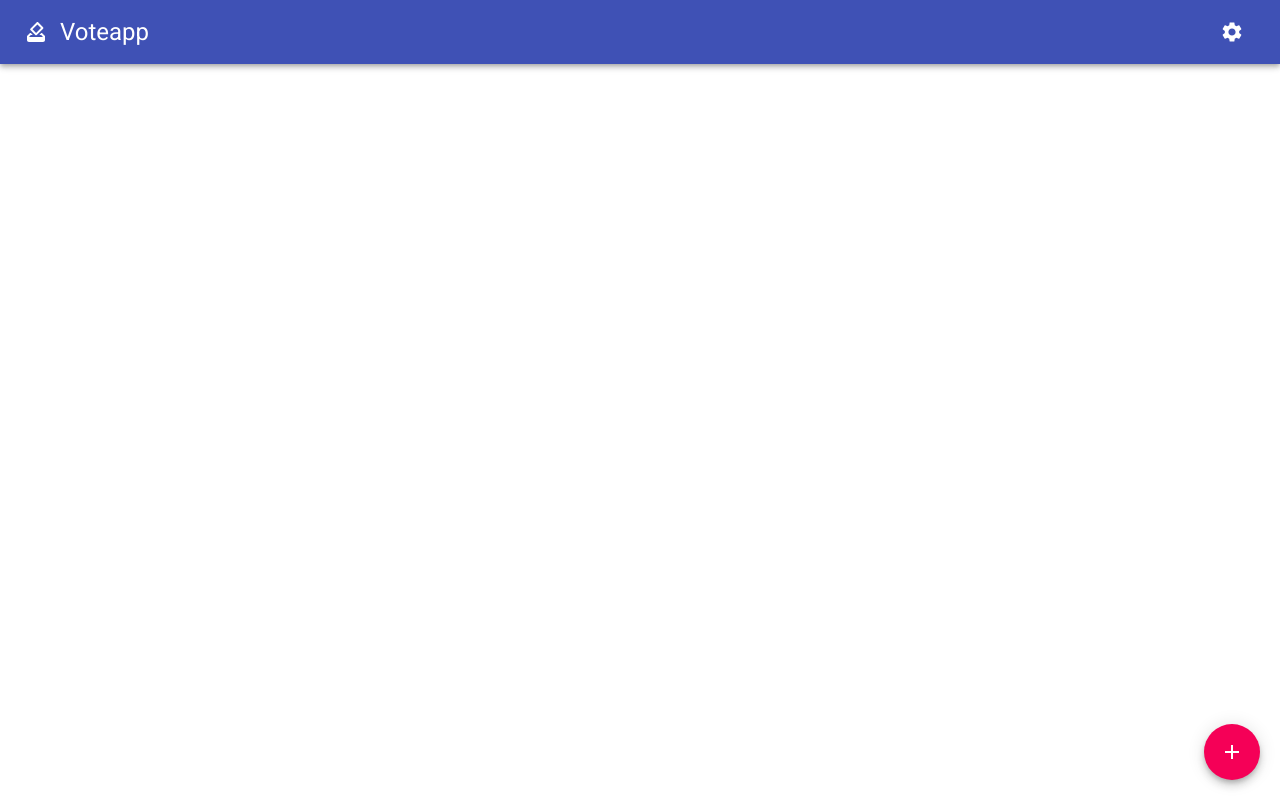
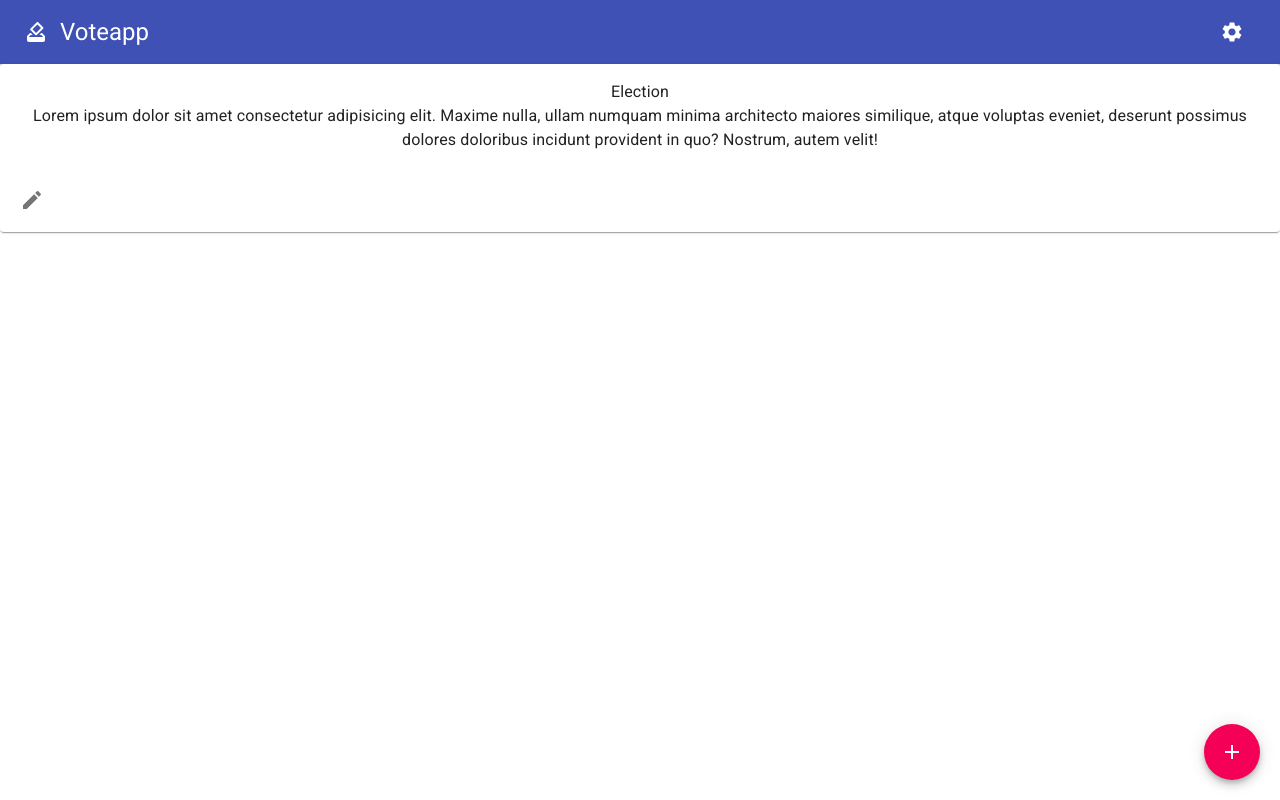
Before and after one commit to sarrietav-dev/votapp, a React (Create React App) app: page / in a window 1280 px wide. Built offline with nearby package versions, Linux system fonts and the light colour scheme.

Commit message:
Add Election Card to Dashboard

```diff
--- a/src/components/dashboard/Dashboard.jsx
+++ b/src/components/dashboard/Dashboard.jsx
@@ -1,11 +1,13 @@
 import React from 'react';
 import Navbar from '../Navbar';
 import CreateElectionDialog from './CreateElectionDialog';
+import ElectionCard from './ElectionCard';
 import FabButton from './FabButton';
 
 const Dashboard = () => (
   <div className="dashboard-wrapper">
     <Navbar />
+    <ElectionCard />
     <FabButton />
     <CreateElectionDialog />
   </div>
```
